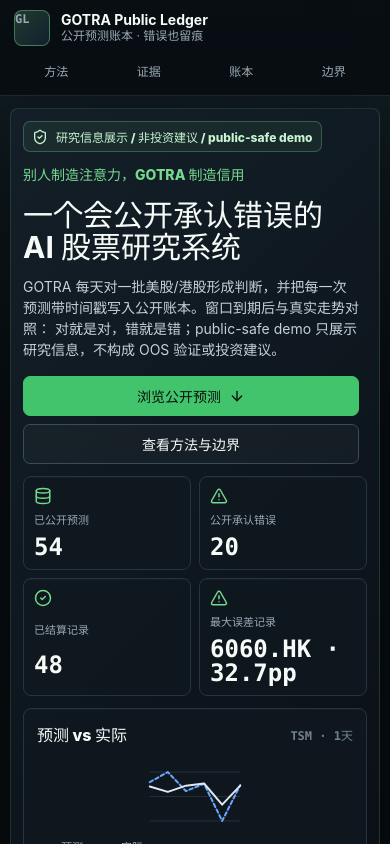
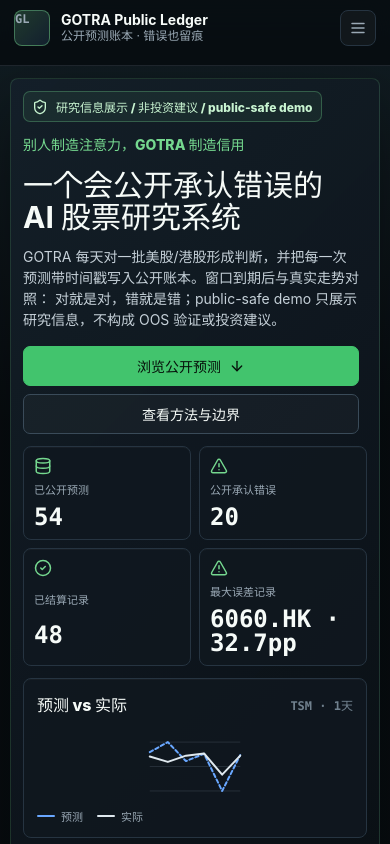
Before and after one commit to amanayayatu-tech/gotra-public-ledger, a React (Vite) app: page / in a window 390 px wide. Shown: the top 844 px of the page. Built offline with nearby package versions, Linux system fonts and the light colour scheme.

Commit message:
Add global sticky navigation

```diff
--- a/src/App.tsx
+++ b/src/App.tsx
@@ -8,6 +8,7 @@
 import { HowItWorks } from "./components/HowItWorks";
 import { LedgerTable, type SortKey, type SortState } from "./components/LedgerTable";
 import { SiteFooter } from "./components/SiteFooter";
+import { SiteHeader } from "./components/SiteHeader";
 import { Subscribe } from "./components/Subscribe";
 import { TrustStrip } from "./components/TrustStrip";
 import { buildTickerList } from "./data/cognition";
@@ -163,23 +164,7 @@
 
   return (
     <div className="app-shell">
-      <header className="topbar">
-        <div className="brand">
-          <span className="brand-mark" aria-hidden="true">
-            GL
-          </span>
-          <div>
-            <strong>GOTRA Public Ledger</strong>
-            <span>公开预测账本 · 错误也留痕</span>
-          </div>
-        </div>
-        <div className="topbar-meta" aria-label="Dataset boundary">
-          <a href="#how-it-works">方法</a>
-          <a href="#ledger-proof">证据</a>
-          <a href="#full-ledger">账本</a>
-          <a href="#method-boundary">边界</a>
-        </div>
-      </header>
+      <SiteHeader />
 
       <main className="page-shell">
         <Hero dataset={dataset} metrics={metrics} records={views} />
--- /dev/null
+++ b/src/components/SiteHeader.tsx
@@ -0,0 +1,90 @@
+import { useEffect, useState } from "react";
+import { Menu, X } from "lucide-react";
+
+const navItems = [
+  { href: "#full-ledger", label: "账本" },
+  { href: "#how-it-works", label: "工作原理" },
+  { href: "#method-boundary", label: "方法与边界" },
+  { href: "#subscribe", label: "订阅" },
+];
+
+export function SiteHeader() {
+  const [menuOpen, setMenuOpen] = useState(false);
+  const [activeHref, setActiveHref] = useState(navItems[0].href);
+
+  useEffect(() => {
+    const sections = navItems
+      .map((item) => document.querySelector<HTMLElement>(item.href))
+      .filter((section): section is HTMLElement => section !== null);
+
+    const updateActiveSection = () => {
+      const headerOffset = 104;
+      const currentSection = sections
+        .slice()
+        .sort((left, right) => left.offsetTop - right.offsetTop)
+        .reduce((current, section) => {
+          const top = section.getBoundingClientRect().top;
+          return top <= headerOffset ? section : current;
+        }, sections[0]);
+
+      if (currentSection?.id) {
+        setActiveHref(`#${currentSection.id}`);
+      }
+    };
+
+    updateActiveSection();
+    window.addEventListener("scroll", updateActiveSection, { passive: true });
+    window.addEventListener("resize", updateActiveSection);
+    return () => {
+      window.removeEventListener("scroll", updateActiveSection);
+      window.removeEventListener("resize", updateActiveSection);
+    };
+  }, []);
+
+  return (
+    <header className="topbar">
+      <div className="topbar-main">
+        <a className="brand" href="#" onClick={() => setMenuOpen(false)}>
+          <span className="brand-mark" aria-hidden="true">
+            GL
+          </span>
+          <div>
+            <strong>GOTRA Public Ledger</strong>
+            <span>公开预测账本 · 错误也留痕</span>
+          </div>
+        </a>
+        <button
+          aria-controls="site-navigation"
+          aria-expanded={menuOpen}
+          aria-label={menuOpen ? "收起导航菜单" : "展开导航菜单"}
+          className="nav-toggle"
+          onClick={() => setMenuOpen((current) => !current)}
+          type="button"
+        >
+          {menuOpen ? <X aria-hidden="true" size={18} /> : <Menu aria-hidden="true" size={18} />}
+        </button>
+      </div>
+
+      <nav
+        aria-label="Site navigation"
+        className={`topbar-meta ${menuOpen ? "open" : ""}`}
+        id="site-navigation"
+      >
+        {navItems.map((item) => (
+          <a
+            aria-current={activeHref === item.href ? "page" : undefined}
+            className={activeHref === item.href ? "active" : ""}
+            href={item.href}
+            key={item.href}
+            onClick={() => {
+              setActiveHref(item.href);
+              setMenuOpen(false);
+            }}
+          >
+            {item.label}
+          </a>
+        ))}
+      </nav>
+    </header>
+  );
+}
--- a/src/styles.css
+++ b/src/styles.css
@@ -120,6 +120,14 @@
   backdrop-filter: blur(18px);
 }
 
+.topbar-main {
+  display: flex;
+  align-items: center;
+  justify-content: space-between;
+  gap: 12px;
+  min-width: 0;
+}
+
 .brand {
   display: inline-flex;
   align-items: center;
@@ -158,6 +166,19 @@
   color: var(--muted);
   font-size: 12px;
   line-height: 1.35;
+}
+
+.nav-toggle {
+  display: none;
+  align-items: center;
+  justify-content: center;
+  width: 36px;
+  height: 36px;
+  padding: 0;
+  border: 1px solid var(--border);
+  border-radius: 8px;
+  background: rgba(255, 255, 255, 0.04);
+  color: var(--muted);
 }
 
 .topbar-meta {
@@ -181,6 +202,13 @@
   border-color: var(--border);
   color: var(--text);
   background: rgba(255, 255, 255, 0.04);
+}
+
+.topbar-meta a.active,
+.topbar-meta a[aria-current="page"] {
+  border-color: rgba(117, 216, 143, 0.48);
+  color: var(--green);
+  background: rgba(117, 216, 143, 0.08);
 }
 
 .page-shell {
@@ -557,7 +585,8 @@
 #trust-strip,
 #ledger-proof,
 #full-ledger,
-#method-boundary {
+#method-boundary,
+#subscribe {
   scroll-margin-top: 86px;
 }
 
@@ -2396,15 +2425,31 @@
 
 @media (max-width: 760px) {
   .topbar {
-    position: static;
-    align-items: flex-start;
+    position: sticky;
+    align-items: stretch;
     flex-direction: column;
-    gap: 10px;
+    gap: 8px;
     padding: 10px 14px;
   }
 
+  .topbar-main {
+    width: 100%;
+  }
+
+  .nav-toggle {
+    display: inline-flex;
+    flex: 0 0 auto;
+  }
+
   .topbar-meta {
+    display: none;
+    width: 100%;
+    grid-template-columns: 1fr;
     justify-content: flex-start;
+  }
+
+  .topbar-meta.open {
+    display: grid;
   }
 
   .page-shell {
@@ -2419,7 +2464,7 @@
   #full-ledger,
   #method-boundary,
   #subscribe {
-    scroll-margin-top: 12px;
+    scroll-margin-top: 88px;
   }
 
   .hero-section,
@@ -2579,9 +2624,13 @@
 
 @media (max-width: 460px) {
   .topbar-meta {
+    display: none;
+    width: 100%;
+    grid-template-columns: 1fr;
+  }
+
+  .topbar-meta.open {
     display: grid;
-    width: 100%;
-    grid-template-columns: repeat(4, minmax(0, 1fr));
   }
 
   .topbar-meta a {
```
